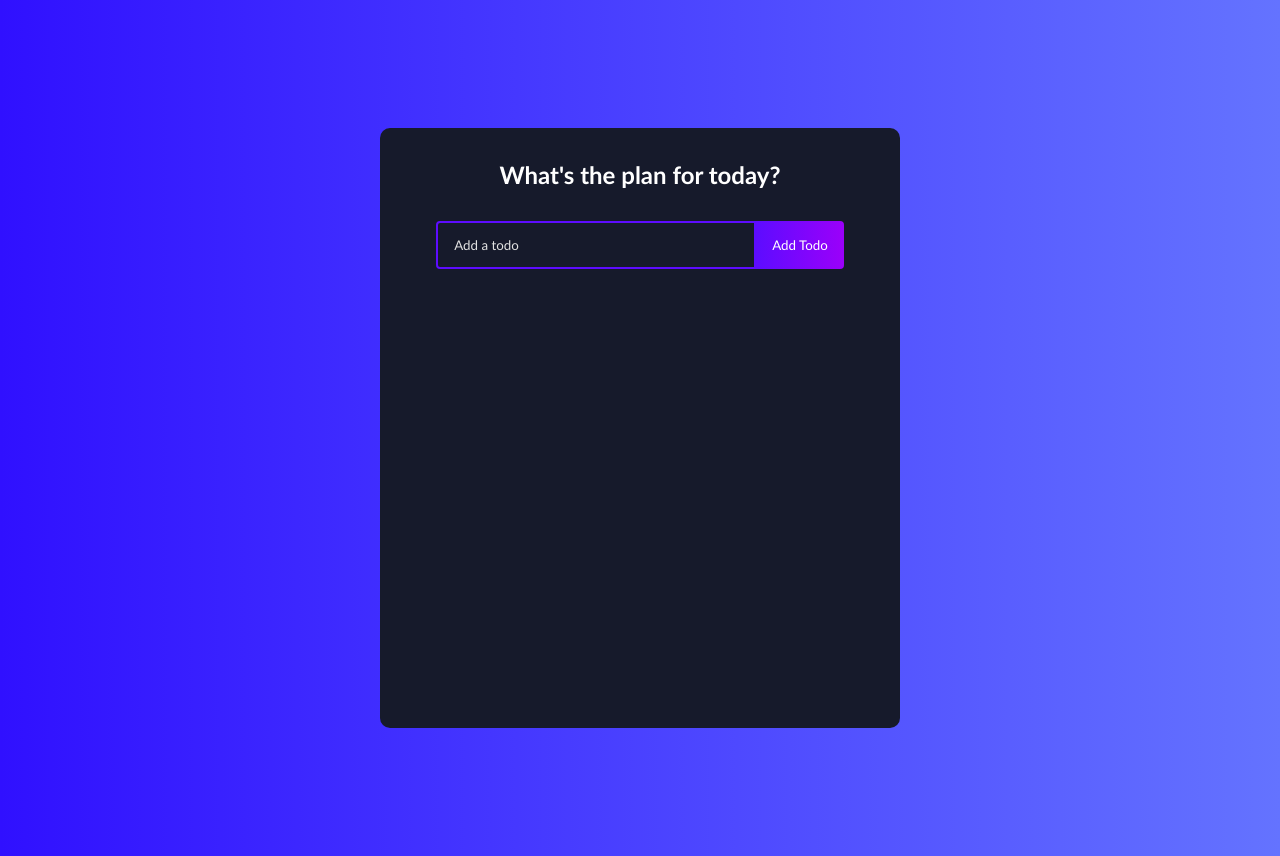
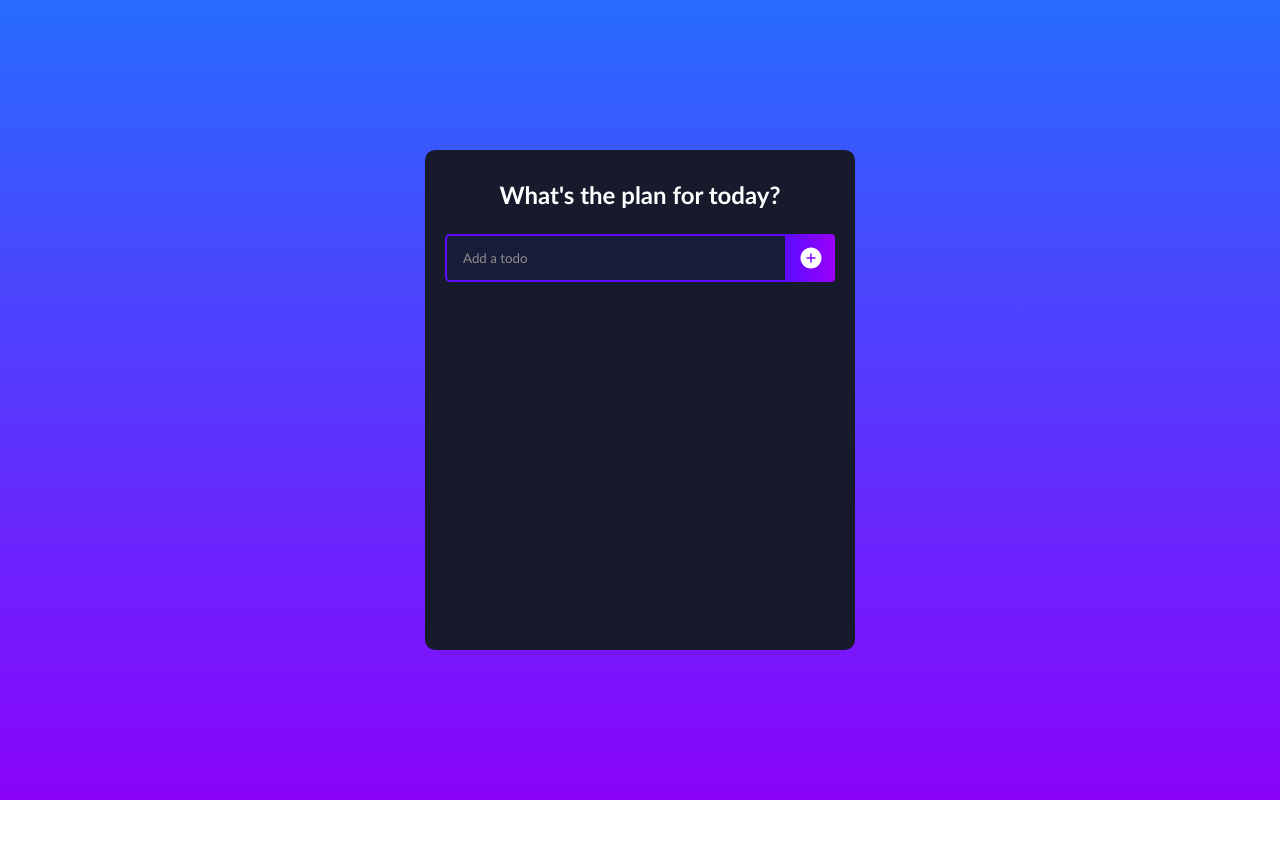
Before and after one commit to sourhub226/todo-list-react, a React (Create React App) app: page / in a window 1280 px wide. After the commit the page ends 800 px from the top, so only its background shows below. Built offline with nearby package versions, Linux system fonts and the light colour scheme.

Commit message:
UI update

```diff
--- a/src/App.css
+++ b/src/App.css
@@ -6,30 +6,32 @@
 }
 
 body {
-	background: linear-gradient(
-		90deg,
-		rgba(48, 16, 255, 1) 0%,
-		rgba(100, 115, 255, 1) 100%
-	);
+	background: linear-gradient(#276bff, #8a03fb);
+	height: 100vh;
+	background-attachment: fixed;
+	display: flex;
+}
+
+#root {
+	margin: auto;
+	padding: 0;
+	max-width: 450px;
+	width: 100%;
 }
 
 .todo-app {
-	display: flex;
-	flex-direction: column;
-	justify-content: flex-start;
-	width: 520px;
-	min-height: 600px;
-	background: #161a2b;
+	background-color: #161a2b;
+	border-radius: 10px;
+	margin: 20px 10px;
+	min-height: 500px;
+	padding: 20px;
 	text-align: center;
-	margin: 128px auto;
-	border-radius: 10px;
-	padding-bottom: 32px;
 }
 
 h1 {
-	margin: 32px 0;
 	color: #fff;
 	font-size: 24px;
+	margin: 10px 0 25px 0;
 }
 
 .complete {
@@ -37,37 +39,37 @@ h1 {
 	opacity: 0.4;
 }
 
-.todo-form {
-	margin-bottom: 32px;
+.todo-input-container {
+	display: flex;
+	justify-content: space-between;
+	align-items: center;
+	margin-bottom: 20px;
 }
 
 .todo-input {
 	padding: 14px 32px 14px 16px;
-	border-radius: 4px 0 0 4px;
+	border-radius: 5px 0 0 5px;
 	border: 2px solid #5d0cff;
 	outline: none;
-	width: 320px;
-	background: transparent;
+	width: 100%;
+	background: #181e39;
 	color: #fff;
 }
 
 .todo-input::placeholder {
-	color: #e2e2e2;
+	color: #8d8d8d;
 }
 
 .todo-button {
-	padding: 16px;
+	padding: 12px;
 	border: none;
 	border-radius: 0 4px 4px 0;
 	cursor: pointer;
-	outline: none;
 	background: linear-gradient(
 		90deg,
 		rgba(93, 12, 255, 1) 0%,
 		rgba(155, 0, 250, 1) 100%
 	);
-	color: #fff;
-	text-transform: capitalize;
 }
 
 .todo-input.edit {
@@ -80,30 +82,58 @@ h1 {
 		rgba(20, 159, 255, 1) 0%,
 		rgba(17, 122, 255, 1) 100%
 	);
-	padding: 16px 22px;
-}
-
-.todo-container {
-	display: flex;
-	flex-direction: row;
-	position: relative;
 }
 
 .todo-row {
 	display: flex;
 	justify-content: space-between;
 	align-items: center;
-	margin: 4px auto;
+	margin: 5px 0;
 	color: #fff;
 	background: linear-gradient(
 		90deg,
 		rgba(255, 118, 20, 1) 0%,
 		rgba(255, 84, 17, 1) 100%
 	);
+	padding-right: 16px;
+	border-radius: 5px;
+	position: relative;
+}
 
+.todo-row-text {
 	padding: 16px;
-	border-radius: 5px;
-	width: 90%;
+	cursor: pointer;
+}
+
+:not(.todo-row.complete) .todo-row-text:hover.todo-row-text::after {
+	content: "Mark as done";
+	width: 140px;
+	height: 100%;
+	background-color: #181e39;
+	position: absolute;
+	top: 0;
+	left: 0;
+	display: flex;
+	align-items: center;
+	justify-content: center;
+}
+
+.todo-row.complete .todo-row-text:hover.todo-row-text::after {
+	content: "Mark as undone";
+}
+
+.todo-row.complete.todo-row::before {
+	content: "Done";
+	width: 80px;
+	height: 100%;
+	background-color: #181e39;
+	position: absolute;
+	top: 0;
+	right: 0;
+	display: flex;
+	align-items: center;
+	justify-content: center;
+	z-index: 99;
 }
 
 .todo-row:nth-child(4n + 1) {
@@ -132,16 +162,12 @@ h1 {
 
 .icons {
 	display: flex;
-	align-items: center;
 	font-size: 24px;
 	cursor: pointer;
-}
-
-.delete-icon {
-	margin-right: 5px;
 	color: #fff;
 }
 
+.delete-icon,
 .edit-icon {
-	color: #fff;
+	margin-left: 7px;
 }
--- a/src/components/Todo.js
+++ b/src/components/Todo.js
@@ -1,6 +1,5 @@
 import React, { useState } from "react";
-import { RiCloseCircleLine } from "react-icons/ri";
-import { TiEdit } from "react-icons/ti";
+import { MdDelete ,MdEdit} from "react-icons/md";
 import TodoForm from "./TodoForm";
 
 function Todo({ todos, completeTodo, removeTodo, updateTodo }) {
@@ -22,15 +21,19 @@ function Todo({ todos, completeTodo, removeTodo, updateTodo }) {
 			className={todo.isComplete ? "todo-row complete" : "todo-row"}
 			key={index}
 		>
-			<div key={todo.id} onClick={() => completeTodo(todo.id)}>
+			<div
+				className="todo-row-text"
+				key={todo.id}
+				onClick={() => completeTodo(todo.id)}
+			>
 				{todo.text}
 			</div>
 			<div className="icons">
-				<RiCloseCircleLine
+				<MdDelete
 					className="delete-icon"
 					onClick={() => removeTodo(todo.id)}
 				/>
-				<TiEdit
+				<MdEdit
 					className="edit-icon"
 					onClick={() => setEdit({ id: todo.id, value: todo.text })}
 				/>
--- a/src/components/TodoForm.js
+++ b/src/components/TodoForm.js
@@ -1,4 +1,6 @@
 import React, { useState, useEffect, useRef } from "react";
+import { AiFillPlusCircle } from "react-icons/ai";
+import {FaSave } from "react-icons/fa";
 
 function TodoForm(props) {
 	const [input, setInput] = useState(props.edit ? props.edit.value : "");
@@ -25,7 +27,7 @@ function TodoForm(props) {
 	return (
 		<form className="todo-form" onSubmit={handleSubmit}>
 			{props.edit ? (
-				<>
+				<div className="todo-input-container">
 					<input
 						type="text"
 						placeholder="Update the todo"
@@ -35,10 +37,12 @@ function TodoForm(props) {
 						onChange={handleChange}
 						ref={inputFocus}
 					/>
-					<button className="todo-button edit">Update todo</button>
-				</>
+					<button className="todo-button edit">
+						<FaSave className="icons" />
+					</button>
+				</div>
 			) : (
-				<>
+				<div className="todo-input-container">
 					<input
 						type="text"
 						placeholder="Add a todo"
@@ -48,8 +52,10 @@ function TodoForm(props) {
 						onChange={handleChange}
 						ref={inputFocus}
 					/>
-					<button className="todo-button">Add todo</button>
-				</>
+					<button className="todo-button">
+						<AiFillPlusCircle className="icons" />
+					</button>
+				</div>
 			)}
 		</form>
 	);
```
